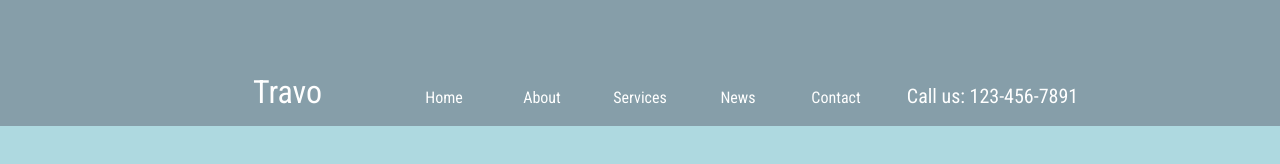
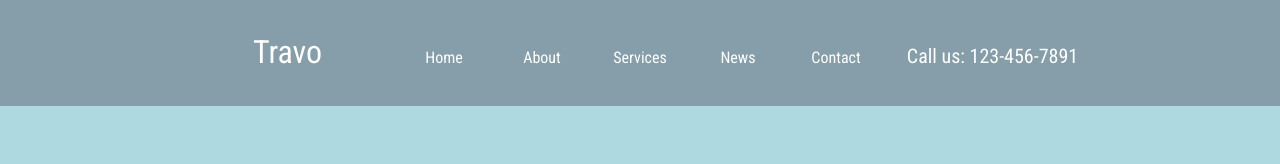
Before and after one commit to Evie-K/Test-Website, a plain HTML site: page index.html in a window 1280 px wide. Shown: the top 164 px of the page. Drawn offline with nearby package versions, Linux system fonts and the light colour scheme.

Commit message:
Link Updates

```diff
--- a/index.css
+++ b/index.css
@@ -21,15 +21,14 @@ body {
   color: #ffffff;
   display: flex;
   background-color: rgba(94, 100, 114, 0.5);
-  min-height: 20px;
-  padding-top: 70px;
   padding-left: 180px;
   padding-right: 180px;
 }
 
 .header > div {
-  padding: 10;
-  padding-bottom: 20;
+  padding: 10px;
+  padding-top: 40px;
+  padding-bottom: 40px;
   line-height: 1;
   display: flex;
   align-items: flex-end;
@@ -47,7 +46,7 @@ body {
   line-height: 0.8;
 }
 .big2 {
-  font-size: 1.25rem;
+  font-size: 1.25em;
   line-height: 0.8;
 }
 
```
